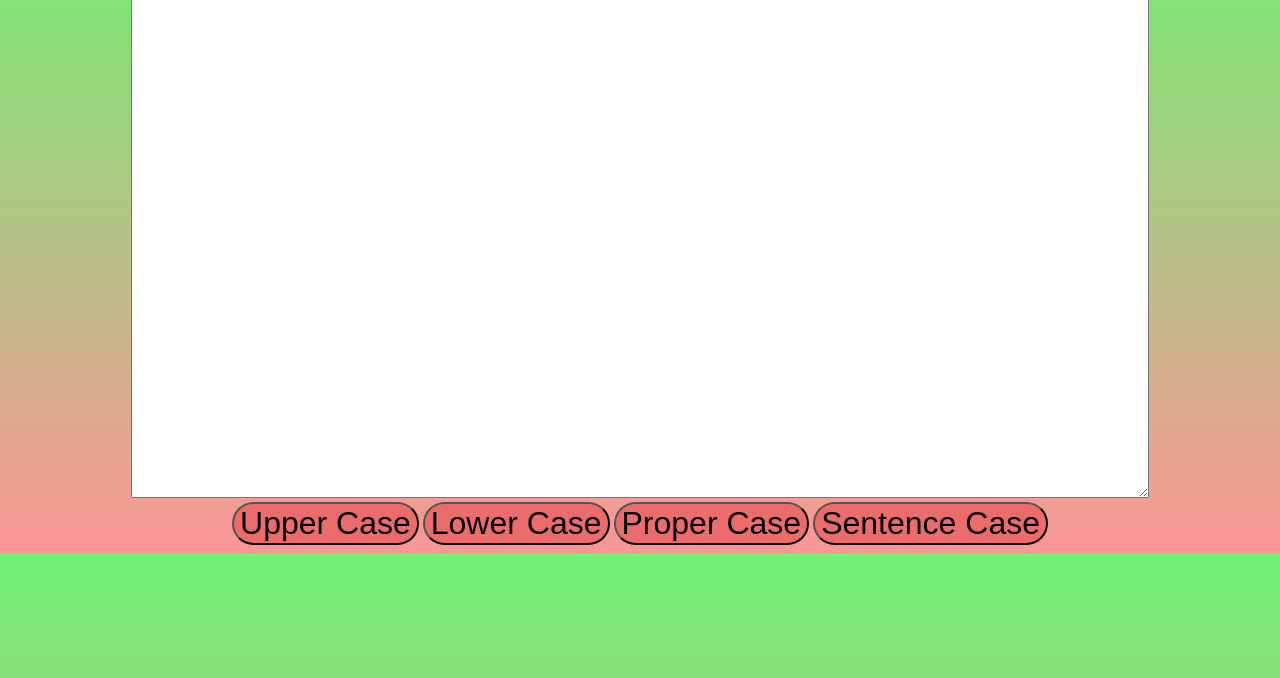
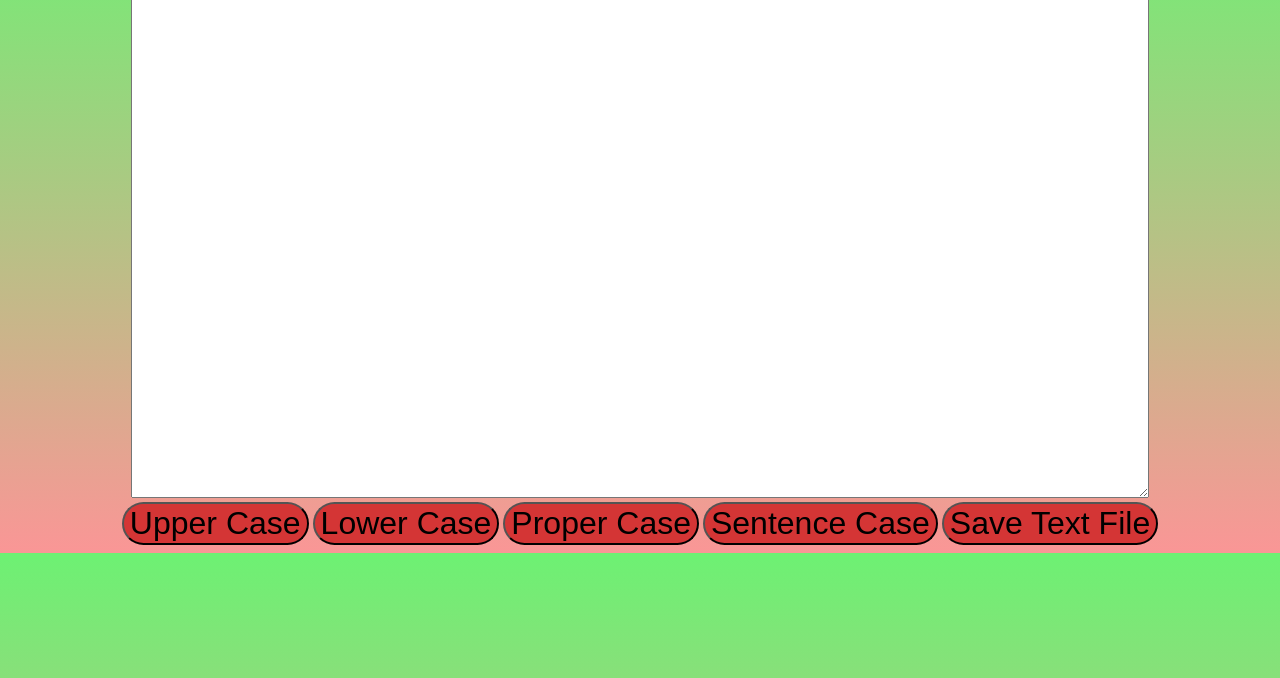
Before and after one commit to Emran-Ali/Case-Converter, a plain HTML site: page index.html in a window 1280 px wide. Shown: the part 102-780 px from the top of the page. Drawn offline with Linux system fonts and the light colour scheme.

Commit message:
Add downlod button to download txt file

```diff
--- a/index.html
+++ b/index.html
@@ -9,10 +9,11 @@
         <div class="title">Case Converter</div>
         <label for="text-area"></label><textarea name="text" id="text-area" cols="150" rows="50"></textarea>
         <div>
-        <button id="upper-case">Upper Case</button>
-        <button id="lower-case">Lower Case</button>
-        <button id="proper-case">Proper Case</button>
-        <button id="sentence-case">Sentence Case</button>
+            <button id="upper-case">Upper Case</button>
+            <button id="lower-case">Lower Case</button>
+            <button id="proper-case">Proper Case</button>
+            <button id="sentence-case">Sentence Case</button>
+            <button id="save-text-file">Save Text File</button>
         </div>
         <script src="app.js"></script>
     </body>
--- a/style.css
+++ b/style.css
@@ -11,25 +11,31 @@ body{
 }
 
 #lower-case{
-    background-color: #ec6c6c;
+    background-color: #d43535;
+    border-radius: 1.5rem;
+    font-size: 2rem;
+}
+
+#save-text-file{
+    background-color: #d43535;
     border-radius: 1.5rem;
     font-size: 2rem;
 }
 
 #upper-case{
-    background-color: #ec6c6c;
+    background-color: #d43535;
     border-radius: 1.5rem;
     font-size: 2rem;
 }
 
 #proper-case{
-   background-color: #ec6c6c;
+   background-color: #d43535;
     border-radius: 1.5rem;
     font-size: 2rem;
 }
 
 #sentence-case{
-    background-color: #ec6c6c;
+    background-color: #d43535;
     border-radius: 1.5rem;
     font-size: 2rem;
 }
```
